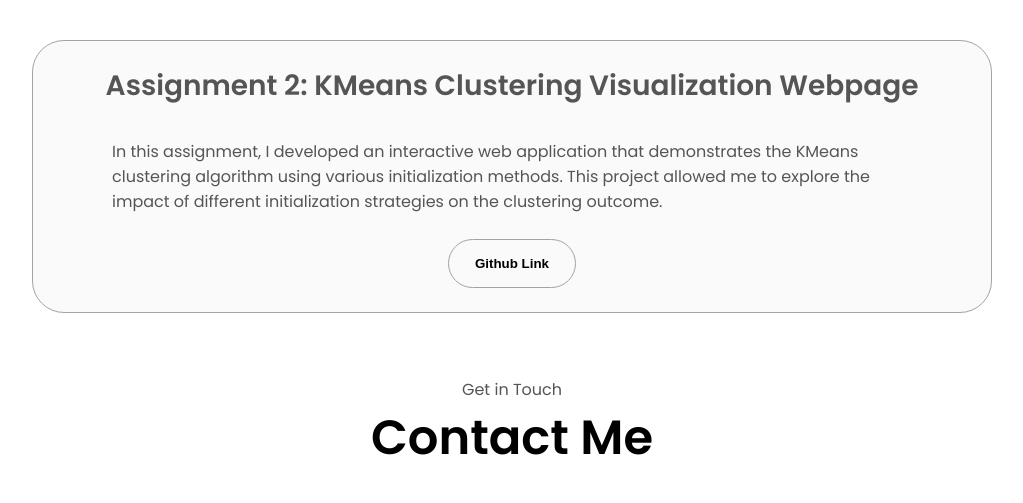
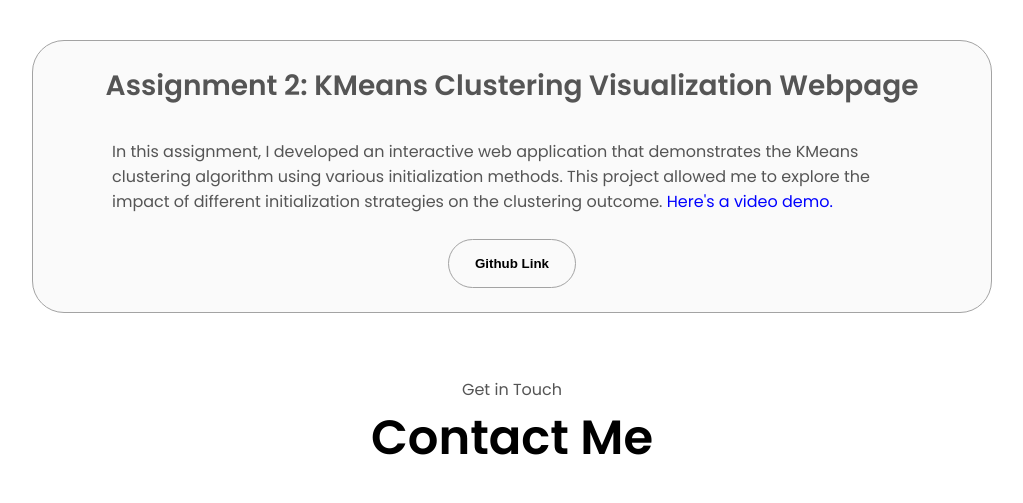
Before and after one commit to dlaboy25/dlaboy25.github.io, a plain HTML site: page index.html in a window 1280 px wide. Shown: the part 4940-5443 px from the top of the page, without its empty margins (128-1151 px from the left). Drawn offline with Linux system fonts and the light colour scheme.

Commit message:
embedded video demo link

```diff
--- a/index.html
+++ b/index.html
@@ -398,7 +398,8 @@
               <h2 class="assignments-sub-title">Assignment 2: KMeans Clustering Visualization Webpage</h2>
               <div class="assignments-article-container">
                   <assignment>
-                      <p>In this assignment, I developed an interactive web application that demonstrates the KMeans clustering algorithm using various initialization methods. This project allowed me to explore the impact of different initialization strategies on the clustering outcome.</p>
+                      <p>In this assignment, I developed an interactive web application that demonstrates the KMeans clustering algorithm using various initialization methods. This project allowed me to explore the impact of different initialization strategies on the clustering outcome.
+                        <a href="https://youtu.be/RlKsOS0358E" style="color: blue;">Here's a video demo.</a>
                   </assignment>
               </div>
               <br/>
```
